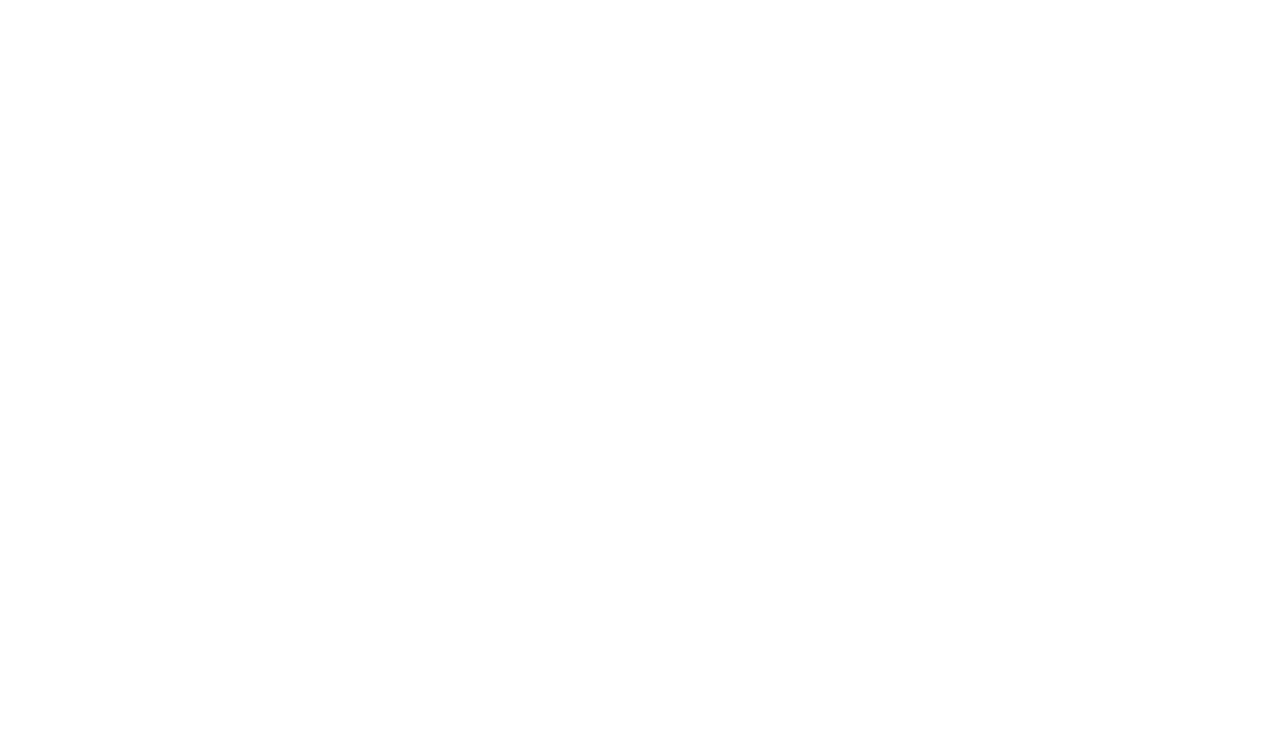
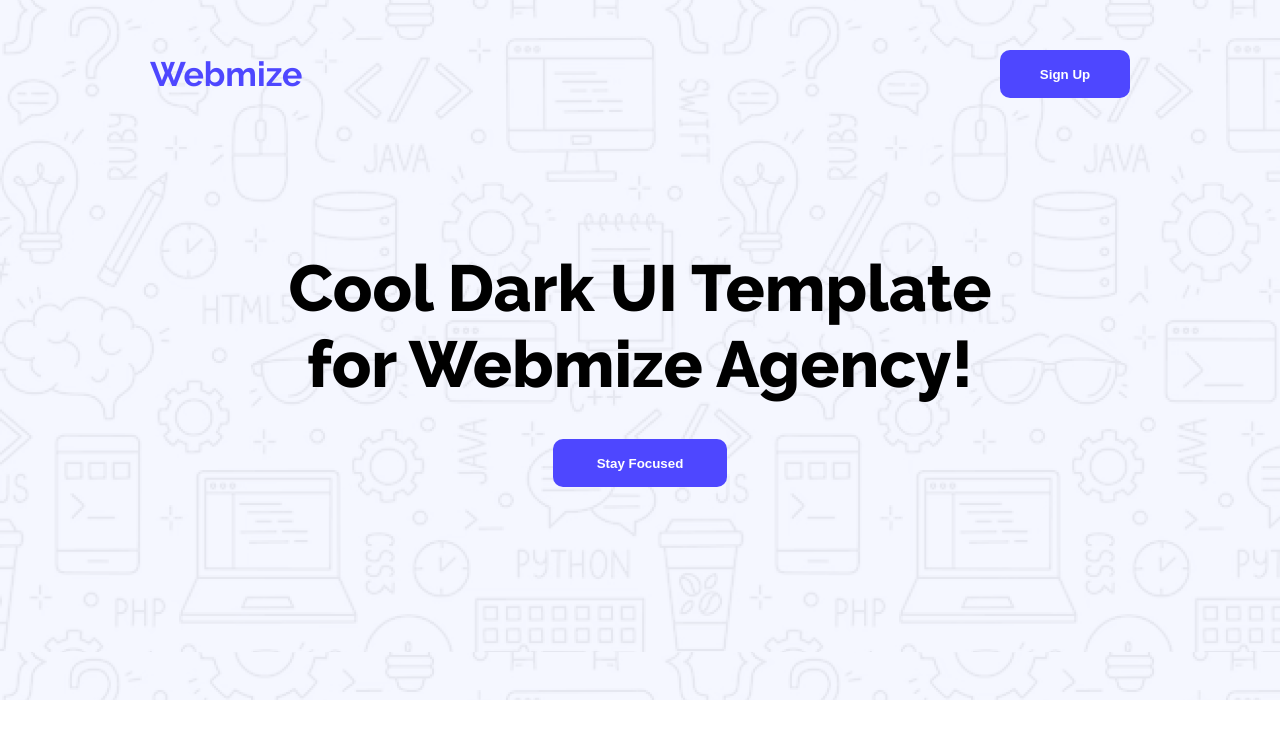
Before and after one commit to Ajoy-123/Webmize.com, a plain HTML site: page index.html in a window 1280 px wide. Drawn offline with Linux system fonts and the light colour scheme.

Commit message:
hero section and header completed

```diff
--- a/Styles/style.css
+++ b/Styles/style.css
@@ -0,0 +1,70 @@
+@import url('https://fonts.googleapis.com/css2?family=Open+Sans:ital,wght@0,300..800;1,300..800&family=Raleway:ital,wght@0,100..900;1,100..900&display=swap');
+
+*{
+    margin: 0;
+    padding: 0;
+    box-sizing: border-box;
+}
+
+.raleway {
+  font-family: "Raleway", sans-serif;
+  font-optical-sizing: auto;
+  font-weight: <weight>;
+  font-style: normal;
+}
+
+.hero-head{
+    background-image: url(../Images/Hero-bg.png);
+}
+
+.hero{
+    width: 100vw;
+    height: 700px;
+}
+.header-main{
+    display: flex;
+    justify-content: space-between;
+    align-items: center;
+    margin: 0px 150px;
+    padding-top: 50px ;
+}
+
+.logo {
+    color: #4E47FF;
+    font-size: 34px;
+    font-weight: bold;
+}
+
+.button-signup button{
+    width: 130px;
+    height:48px;
+    background-color: #4E47FF;
+    color: #FFFFFF;
+    border: none;
+    border-radius: 10px;
+    font-weight: bold;
+}
+.hero-content{
+    /* width: 900px;
+    height: 240px; */
+    margin: 152px 267px;
+    display: flex;
+    flex-direction: column;
+    justify-content: center;
+    align-items: center;
+    gap: 37px;
+}
+.hero-content-text{
+    font-size: 65px;
+    font-weight: 800;
+    text-align: center;
+}
+.button-focused{
+    width: 174px;
+    height: 48px;
+    background-color: #4E47FF;
+    color: #FFFFFF;
+    font-weight: 600;
+    border-radius: 10px;
+    border: none;
+}
--- a/index.html
+++ b/index.html
@@ -6,9 +6,20 @@
     <title>Webmize.com</title>
     <link rel="stylesheet" href="Styles/style.css">
 </head>
-<body>
-    <Header>
-
+<body class="raleway"> </div>
+    <Header class="hero-head">
+        <div class="hero">
+            <div class="header-main">
+                <h2 class="logo">Webmize</h2>
+                <div class="button-signup">
+                <button>Sign Up</button>
+                </div>
+            </div>
+            <div class="hero-content">
+                <h1 class="hero-content-text">Cool Dark UI Template for Webmize Agency!</h1>
+              <button class="button-focused">Stay Focused</button>
+            </div>
+        </div>
     </Header>
     <Main>
 
```
Also changed, not shown: Images/Hero-bg.png (added), Images/avatar.png (added), Images/icon-star.png (added), Images/wc-big.png (added), Images/wc-mini.png (added).
